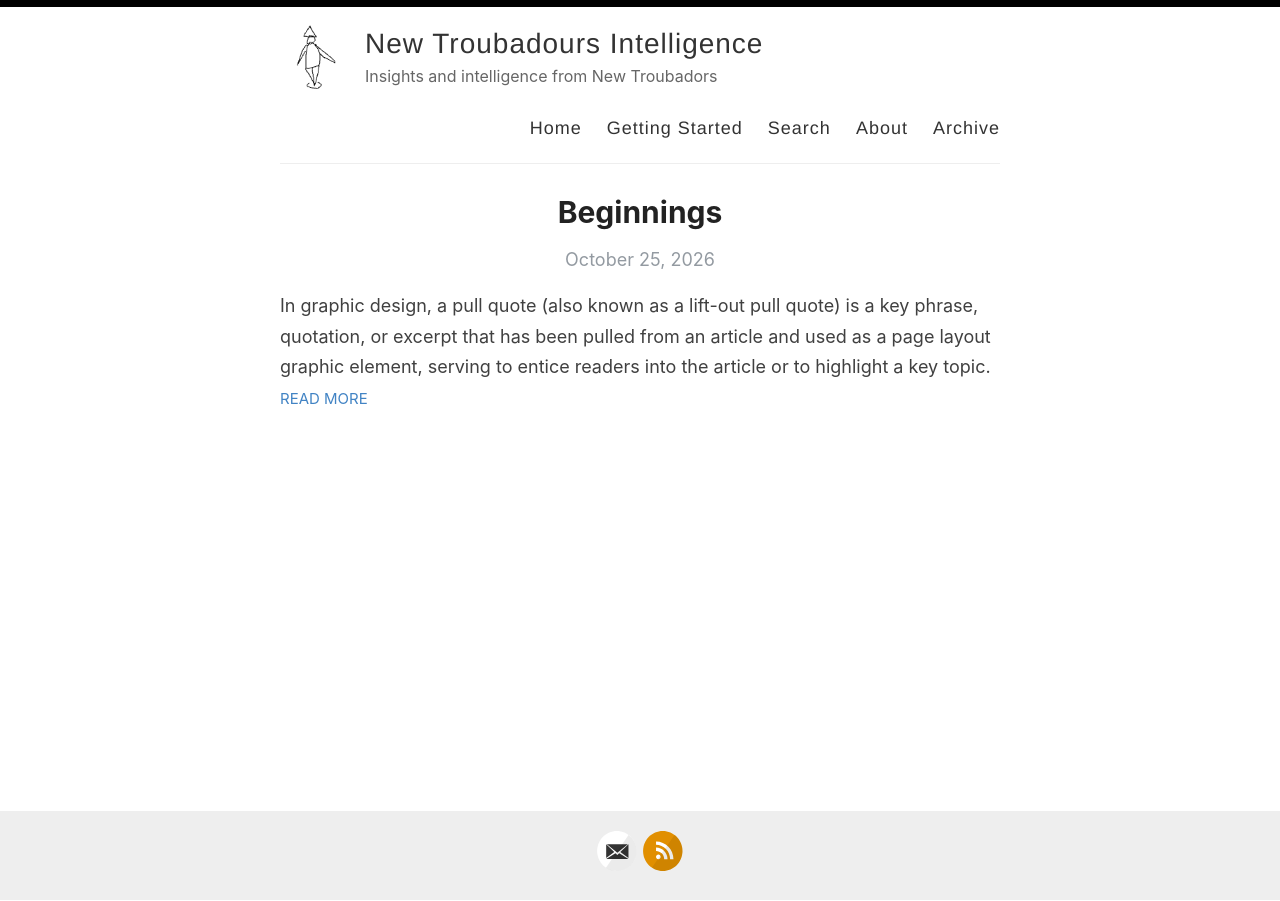
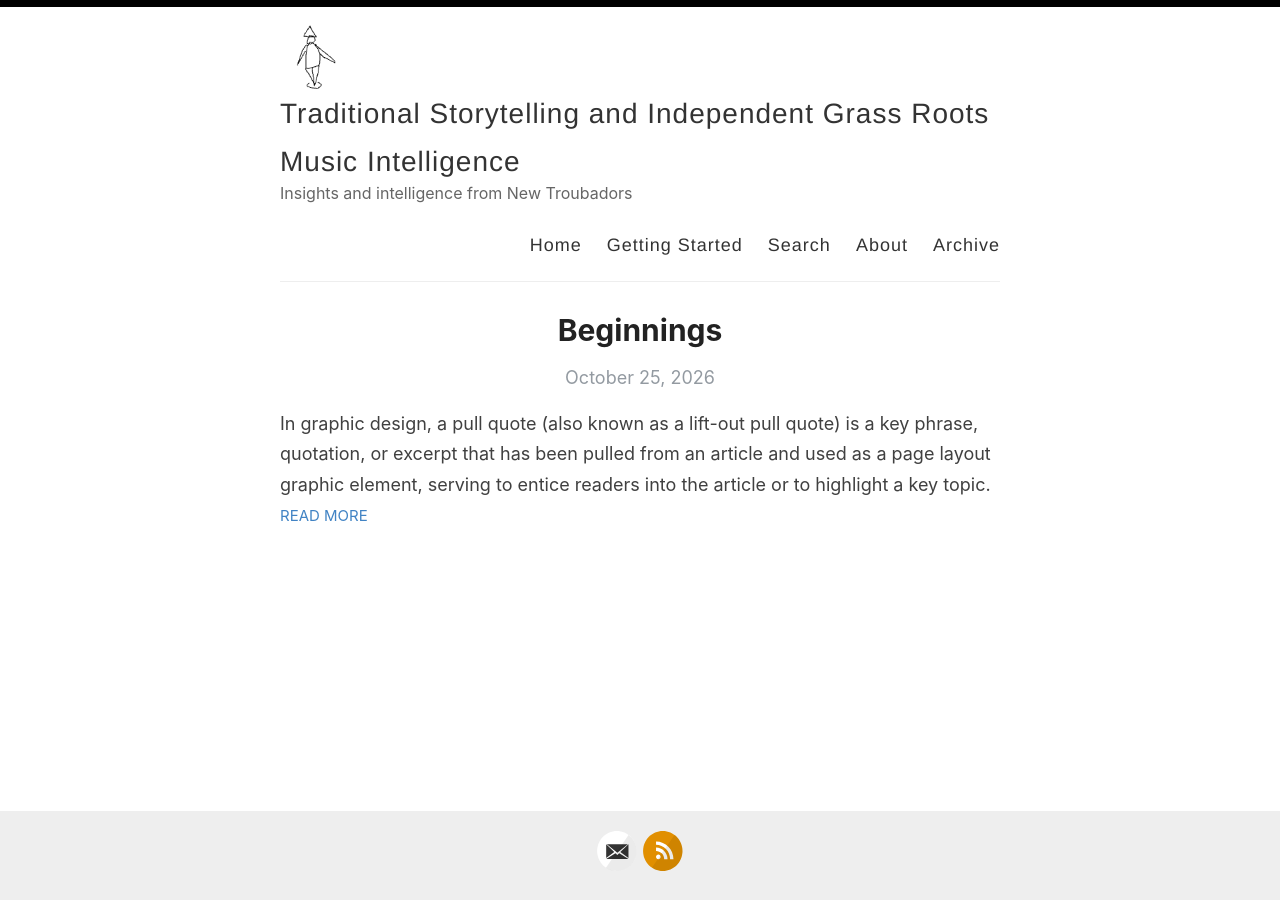
Before and after one commit to montystoryteller/intelligence, a Jekyll site: the page built from index.html, in a window 1280 px wide. Built offline with Jekyll 4.4.1, drawn with Linux system fonts in a browser that asks for light colours; the list of posts is cut into pages by our own code.

Commit message:
Update _config.yml

```diff
--- a/_config.yml
+++ b/_config.yml
@@ -3,7 +3,7 @@
 #
 
 # Name of your site (displayed in the header)
-name: New Troubadours Intelligence
+name: Traditional Storytelling and Independent Grass Roots Music Intelligence
 
 # Name of the author
 author: Tony Hirst
```
